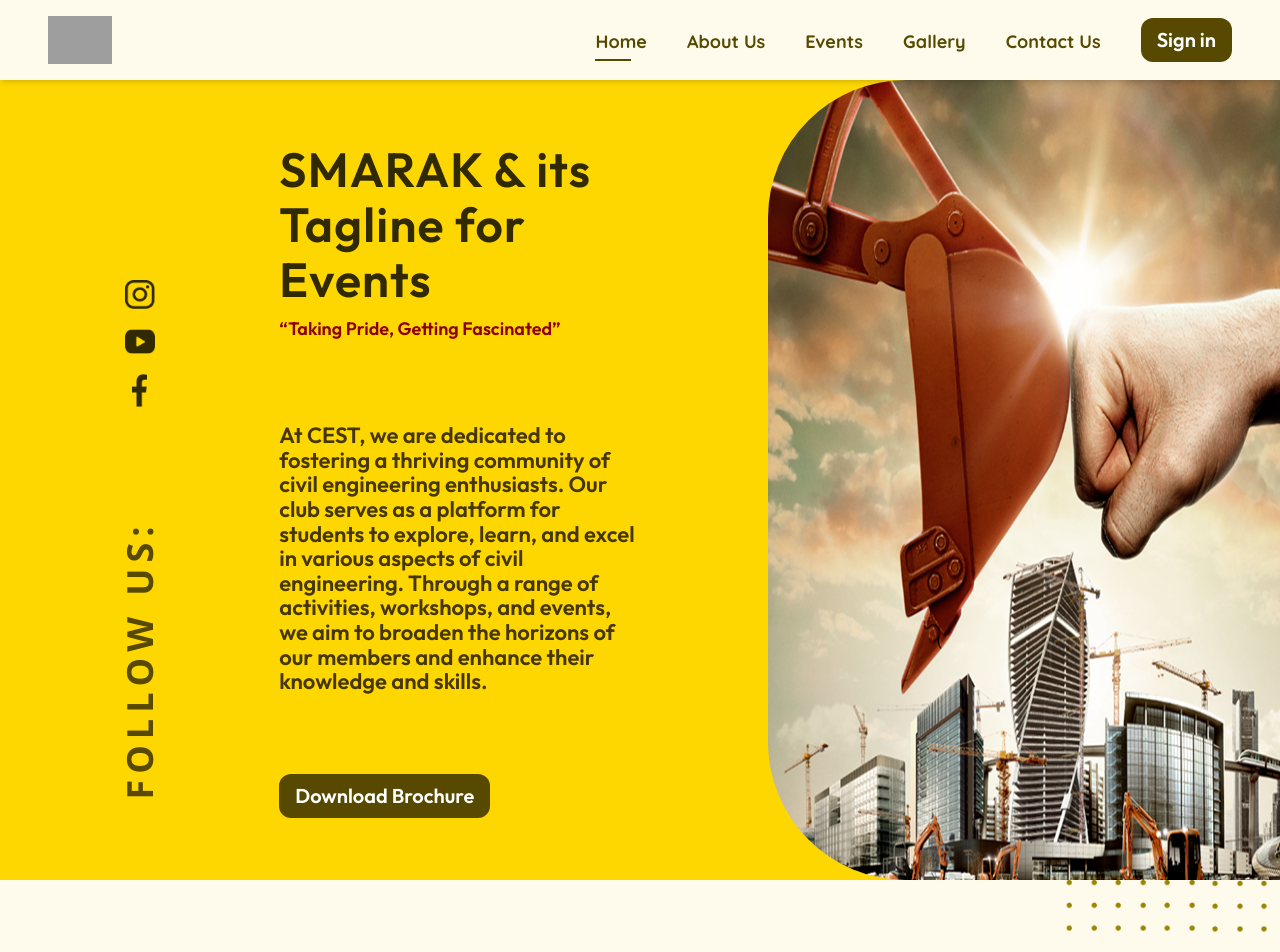
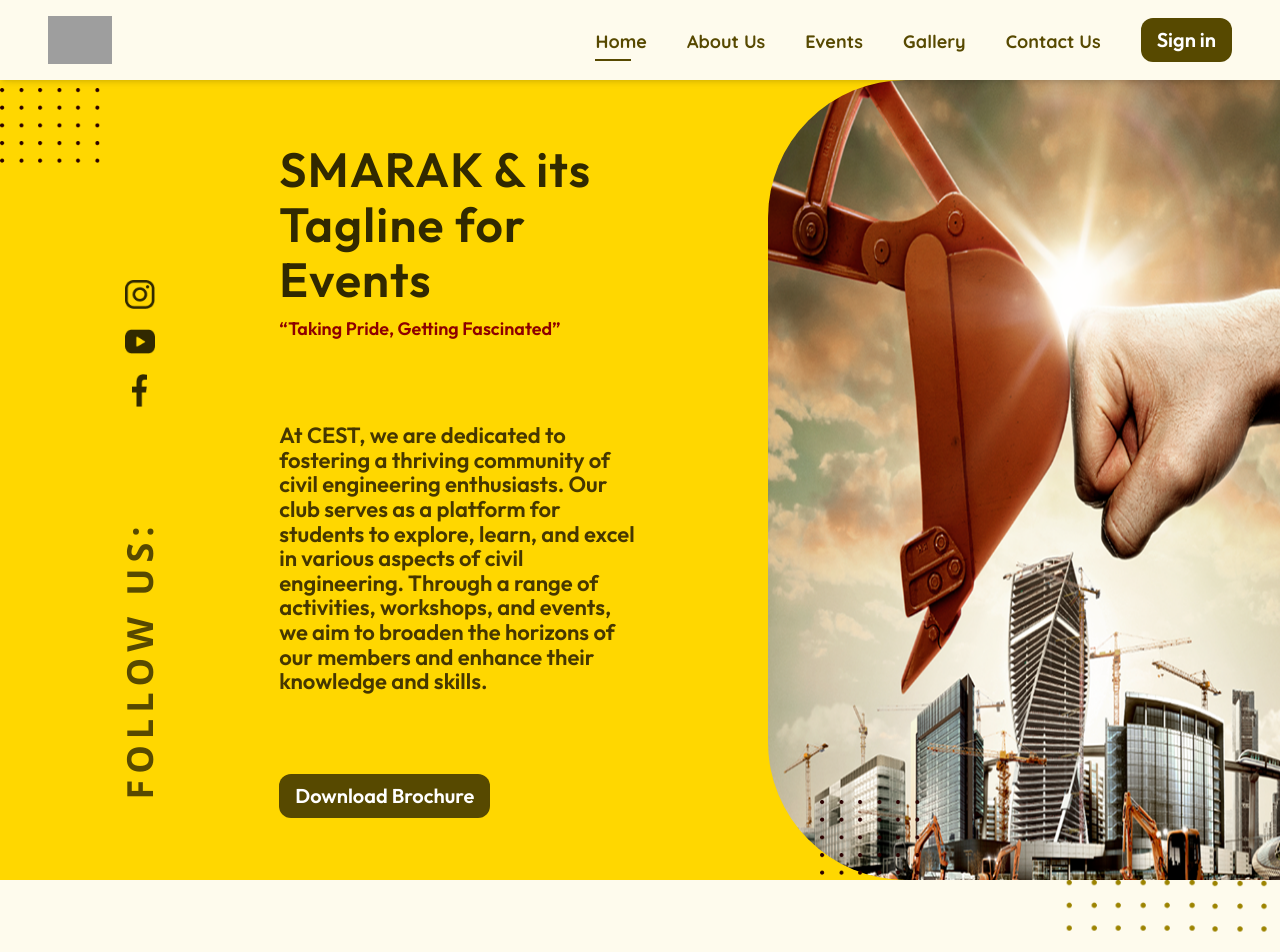
Before and after one commit to Deepaksaini73/project-smarak, a Next.js app: page / in a window 1280 px wide. Shown: the top 952 px of the page. Built offline with nearby package versions, Linux system fonts and the light colour scheme; no server answers; grey boxes are pictures that could not be loaded.

Commit message:
feat: add decorative dots image to hero section for enhanced visual appeal

```diff
--- a/src/components/home/hero/hero.tsx
+++ b/src/components/home/hero/hero.tsx
@@ -2,7 +2,21 @@ import Image from 'next/image';
 
 export default function Hero() {
   return (
-    <div className="min-h-screen bg-[#FFD700] flex items-center justify-between w-full">
+    <div className="min-h-screen bg-[#FFD700] flex items-center justify-between w-full relative">
+      <Image
+        src={'/images/dots.png'}
+        alt="dots"
+        width={100}
+        height={100}
+        className="absolute top-2 left-0"
+      />
+      <Image
+        src={'/images/dots.png'}
+        alt="dots"
+        width={100}
+        height={100}
+        className="absolute -bottom-1 left-[820px]"
+      />
       <div className="flex items-center justify-between w-1/2">
         <div id="social" className="flex items-center flex-col justify-between min-h-[50dvh]">
           <div className="flex flex-col items-center justify-center gap-5">
```
Also changed, not shown: public/images/dots.png (added).
